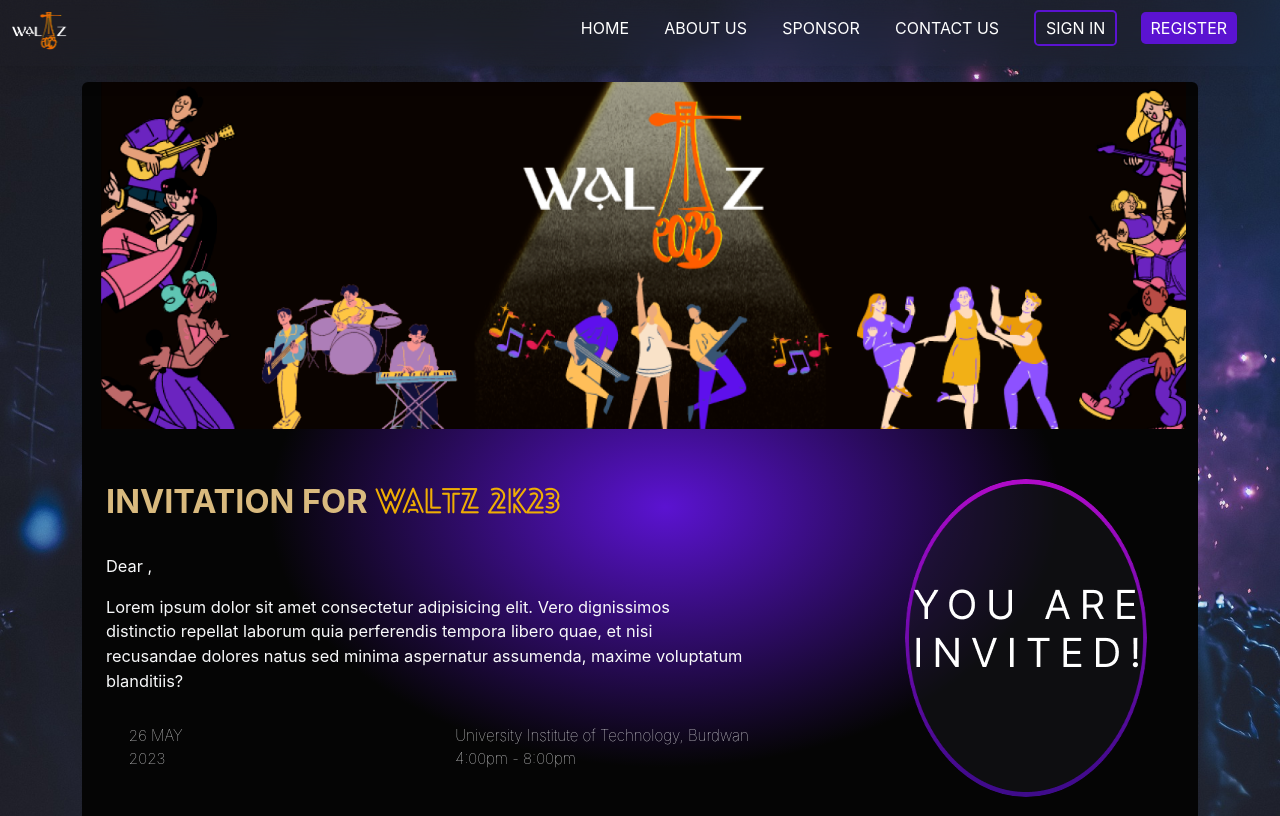
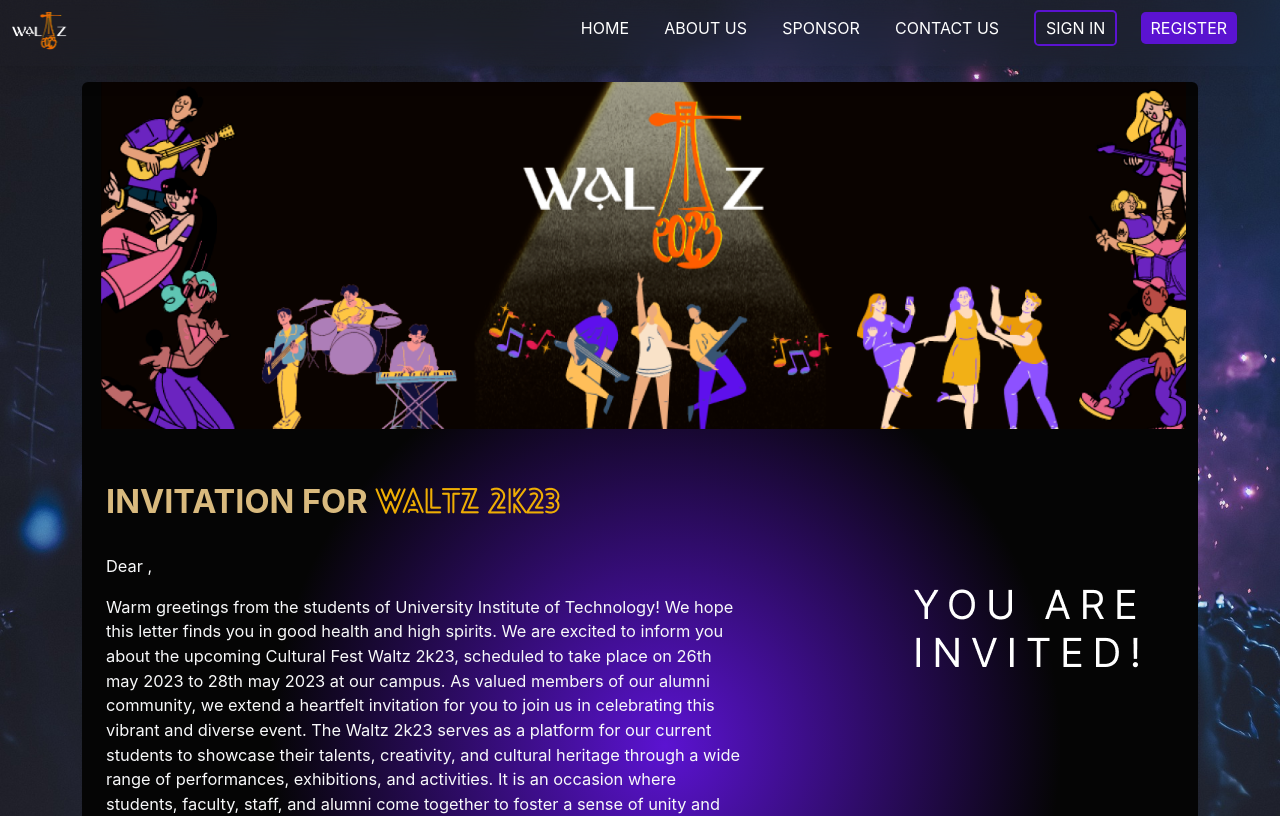
Before and after one commit to waltz-001/waltz-client, a React (Create React App) app: page /alumni in a window 1280 px wide. Shown: the top 816 px of the page. Built offline with nearby package versions, Linux system fonts and the light colour scheme; no server answers.

Commit message:
Update Alumni.js

```diff
--- a/src/components/Alumni/Alumni.js
+++ b/src/components/Alumni/Alumni.js
@@ -74,11 +74,20 @@
                   <span className="text1 mb-3">Dear {userName},</span>
                   <span className="text2  ">
                     {" "}
-                    Lorem ipsum dolor sit amet consectetur adipisicing elit.
-                    Vero dignissimos distinctio repellat laborum quia
-                    perferendis tempora libero quae, et nisi recusandae dolores
-                    natus sed minima aspernatur assumenda, maxime voluptatum
-                    blanditiis?{" "}
+                    Warm greetings from the students of University Institute of Technology! We hope this letter finds you in good health and high spirits.
+
+We are excited to inform you about the upcoming Cultural Fest Waltz 2k23, scheduled to take place on 26th may 2023 to 28th may 2023 at our campus. As valued members of our alumni community, we extend a heartfelt invitation for you to join us in celebrating this vibrant and diverse event.
+
+The Waltz 2k23 serves as a platform for our current students to showcase their talents, creativity, and cultural heritage through a wide range of performances, exhibitions, and activities. It is an occasion where students, faculty, staff, and alumni come together to foster a sense of unity and pride in our college.
+
+By attending the Waltz 2k23, you will have the opportunity to witness the exceptional talent of our students and reconnect with fellow alumni. We believe your presence and support will greatly inspire and motivate our current students, who look up to you as role models.
+
+We kindly request you to RSVP by 23rd may 2023 to confirm your attendance. If you have any special requirements or if there is anything we can do to facilitate your participation, please let us know, and we will be more than happy to assist you.
+
+Your support and presence at the Cultural Fest will contribute to its success and strengthen the bond between our alumni and our college community. We truly value your continued association with University Institute of Technology and look forward to your presence at this joyful celebration.
+
+Thank you for considering our invitation. We eagerly await your positive response.
+?{" "}
                   </span>
                   <span className="text3 row mx-auto mt-4 p-2 mb-5 borde ">
                     <span className="col-5 text3-part1 mx-auto borde text-start">
```
